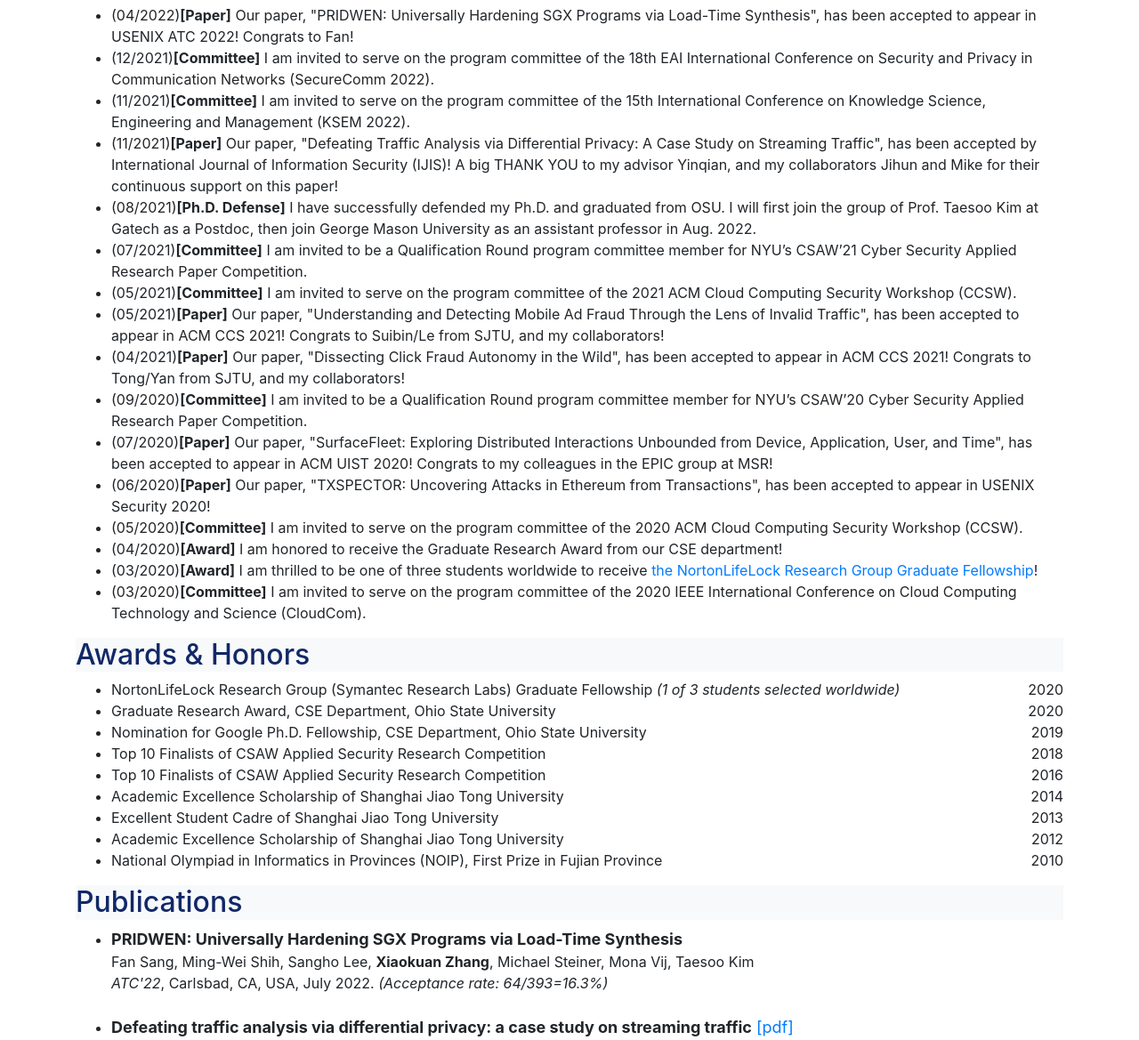
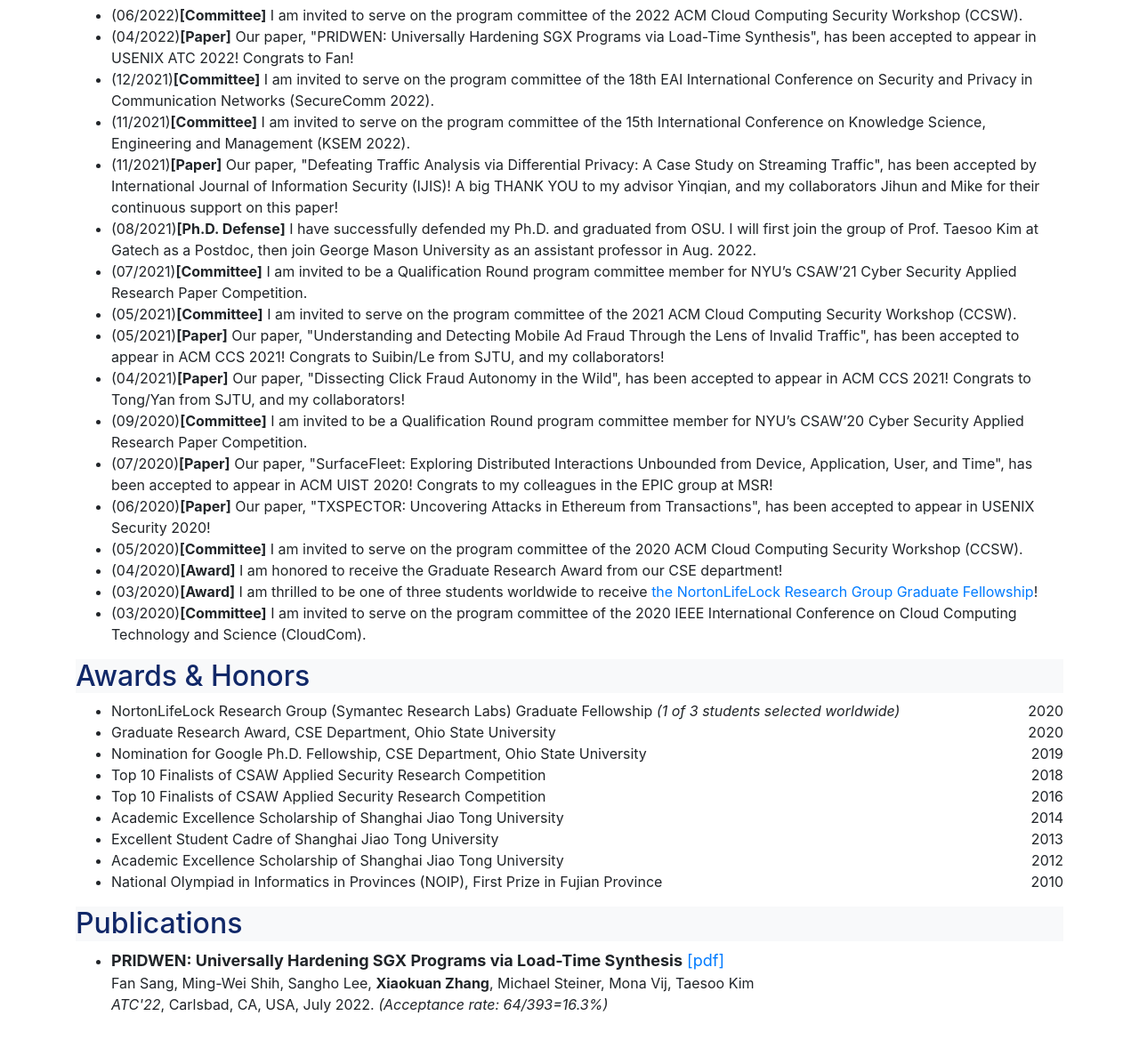
Before and after one commit to mainarke/mainarke.github.io, a plain HTML site: page index.html in a window 1280 px wide. Shown: the part 710-1879 px from the top of the page at 89% size. Drawn offline with Linux system fonts and the light colour scheme; a web font is replaced by a local one.

Commit message:
add ATC paper

```diff
--- a/index.html
+++ b/index.html
@@ -110,6 +110,7 @@
 					<span class="anchor" id="news"></span>
 					<h2 class="bg-light h2color">News</h2>
 					<ul>
+						<li>(06/2022)<b>[Committee]</b> I am invited to serve on the program committee of the 2022 ACM Cloud Computing Security Workshop (CCSW).</li>
 						<li>(04/2022)<b>[Paper]</b> Our paper, "PRIDWEN: Universally Hardening SGX Programs via Load-Time Synthesis", has been accepted to appear in USENIX ATC 2022! Congrats to Fan!</li>
 						<li>(12/2021)<b>[Committee]</b> I am invited to serve on the program committee of the 18th EAI International Conference on Security and Privacy in Communication Networks (SecureComm 2022).</li>
 						<li>(11/2021)<b>[Committee]</b> I am invited to serve on the program committee of the 15th International Conference on Knowledge Science, Engineering and Management (KSEM 2022).</li>
@@ -154,14 +155,14 @@
 					<ul>
 						<li>
 							<font size="4"><b>PRIDWEN: Universally Hardening SGX Programs via Load-Time Synthesis</b>
-							 <!-- <a class="text-important" href="assets/papers/ccs21_zhu.pdf" target="_blank">[pdf]</a>  -->
+							 <a class="text-important" href="assets/papers/atc22_sang.pdf" target="_blank">[pdf]</a>
 							</font>
 							<br>Fan Sang, Ming-Wei Shih, Sangho Lee, <b>Xiaokuan Zhang</b>, Michael Steiner, Mona Vij, Taesoo Kim
 							<br><i>ATC'22</i>, Carlsbad, CA, USA, July 2022. <i>(Acceptance rate: 64/393=16.3%)</i>
 						</li>
 						<br>
 						<li>
-                            <font size="4"><b>Defeating traffic analysis via differential privacy: a case study on streaming traffic</b> <a class="text-important" href="assets/papers/ijis22_zhang.pdf" target="_blank">[pdf]</a>
+                            <font size="4"><b>Defeating Traffic Analysis via Differential Privacy: A Case Study on Streaming Traffic</b> <a class="text-important" href="https://link.springer.com/article/10.1007/s10207-021-00574-3" target="_blank">[link]</a>
                             </font>
                             <br><b>Xiaokuan Zhang</b>, Jihun Hamm, Michael K. Reiter, Yinqian Zhang
                             <br><i>IJIS'22</i>. (journal paper)
```
Also changed, not shown: 2 other files.
